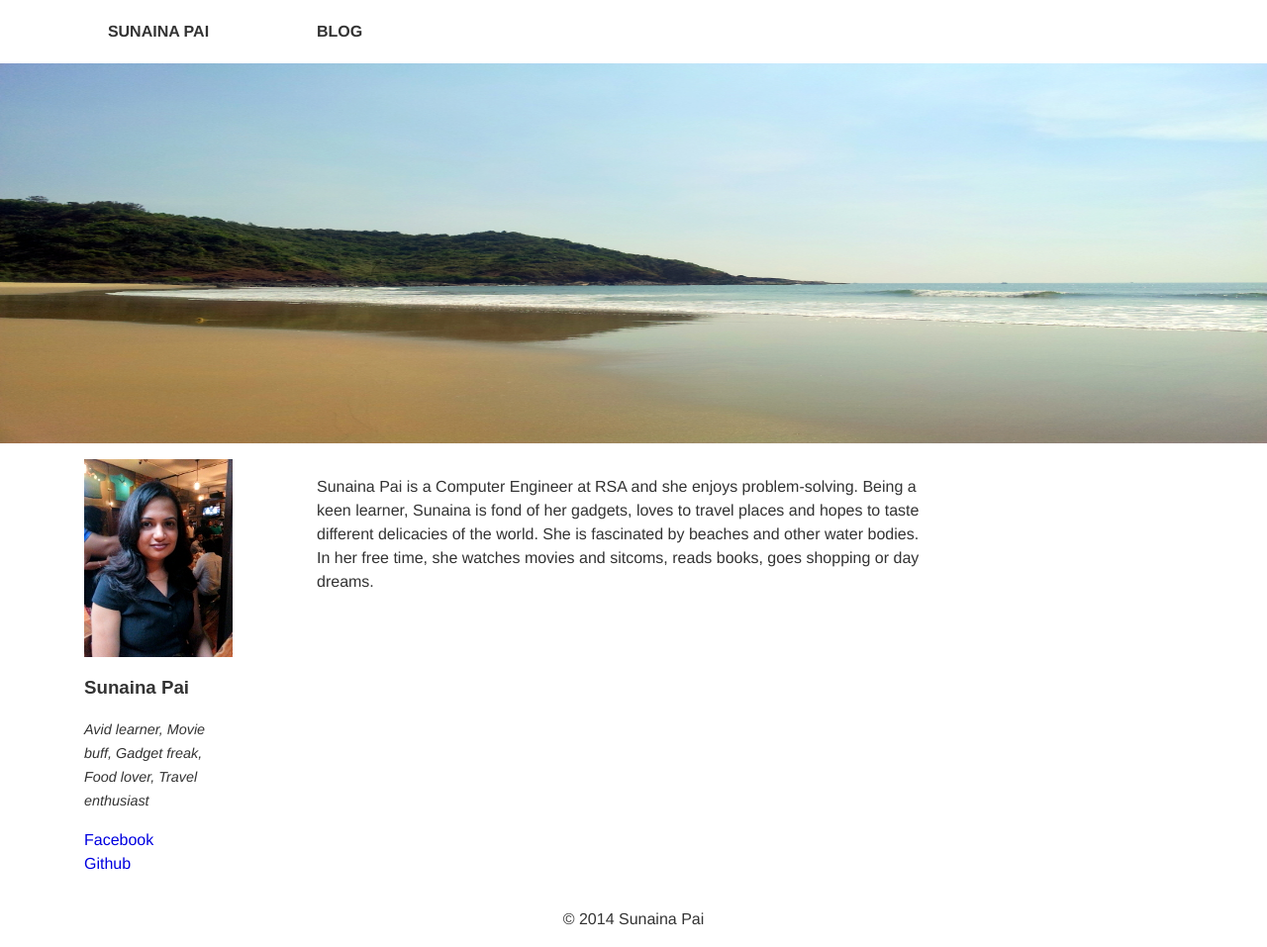
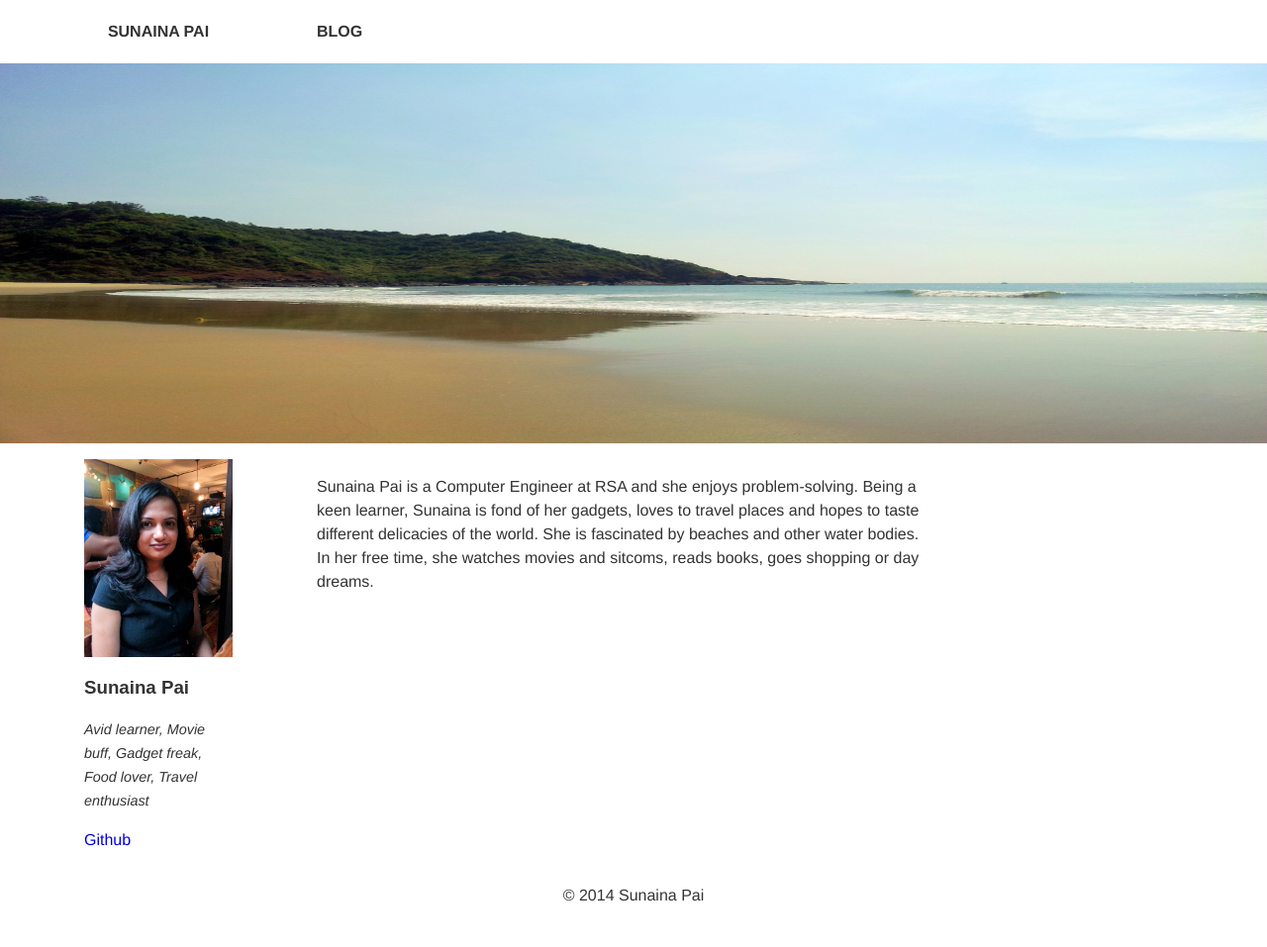
Before and after one commit to tmug/defunct-sunainapai.in-jekyll, a Jekyll site: the page built from index.html, in a window 1280 px wide. Shown: the whole page at 99% size. Built offline with Jekyll 4.4.1, drawn with Linux system fonts in a browser that asks for light colours; after the commit the page ends 933 px from its top, so only the background shows below that.

Commit message:
Remove facebook link from bio

```diff
--- a/_includes/_bio.html
+++ b/_includes/_bio.html
@@ -5,7 +5,6 @@
         <p>Avid learner, Movie buff, Gadget freak, Food lover, Travel
         enthusiast</p>
         <ul>
-            <li><a href="http://facebook.com/sunainasonu">Facebook</a></li>
             <li><a href="http://github.com/sunainapai">Github</a></li>
         </ul>
     </div><!-- /.center -->
```
